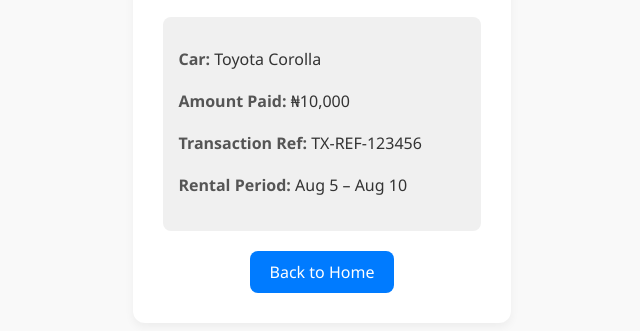
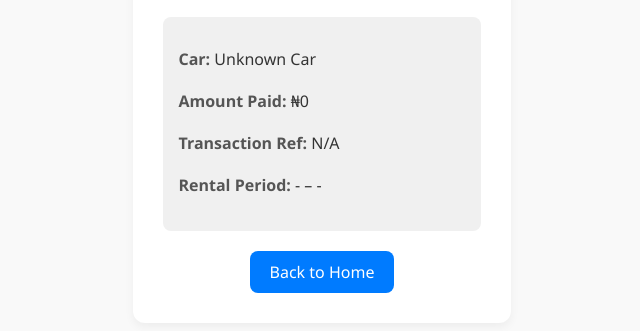
Before and after one commit to Silas-Nmenme/TechyJaunt--Auth, a website: page public/success.html in a window 1280 px wide. Shown: the part 347-678 px from the top of the page, without its empty margins (318-958 px from the left). Drawn offline with Linux system fonts and the light colour scheme.

Commit message:
rectified the redirect route

```diff
--- a/package.json
+++ b/package.json
@@ -16,6 +16,7 @@
     "cloudinary": "^1.41.3",
     "crypto": "^1.0.1",
     "dotenv": "^16.5.0",
+    "ejs": "^3.1.10",
     "express": "^5.1.0",
     "flutterwave-node-v3": "^1.3.0",
     "fs": "^0.0.1-security",
--- a/public/success.html
+++ b/public/success.html
@@ -93,13 +93,28 @@
     <p>Thank you for choosing Techy Car Rentals.</p>
 
     <div class="details">
-      <p><strong>Car:</strong> Toyota Corolla</p>
-      <p><strong>Amount Paid:</strong> ₦10,000</p>
-      <p><strong>Transaction Ref:</strong> TX-REF-123456</p>
-      <p><strong>Rental Period:</strong> Aug 5 – Aug 10</p>
+      <p><strong>Car:</strong> <span id="car-name">...</span></p>
+      <p><strong>Amount Paid:</strong> ₦<span id="amount">...</span></p>
+      <p><strong>Transaction Ref:</strong> <span id="tx-ref">...</span></p>
+      <p><strong>Rental Period:</strong> <span id="rental-period">...</span></p>
     </div>
 
-    <a href="/" class="btn">Back to Home</a>
+    <a href="https://techyjaunt-auth-go43.onrender.com" class="btn">Back to Home</a>
   </div>
+
+  <script>
+    const query = new URLSearchParams(window.location.search);
+
+    const car = query.get("car") || "Unknown Car";
+    const amount = query.get("amount") || "0";
+    const tx = query.get("tx") || "N/A";
+    const start = query.get("start") || "-";
+    const end = query.get("end") || "-";
+
+    document.getElementById("car-name").textContent = car;
+    document.getElementById("amount").textContent = amount;
+    document.getElementById("tx-ref").textContent = tx;
+    document.getElementById("rental-period").textContent = `${start} – ${end}`;
+  </script>
 </body>
 </html>
```
Also changed, not shown: src/controller/payment.controller.js (+5 -5 lines), 1 other file.
